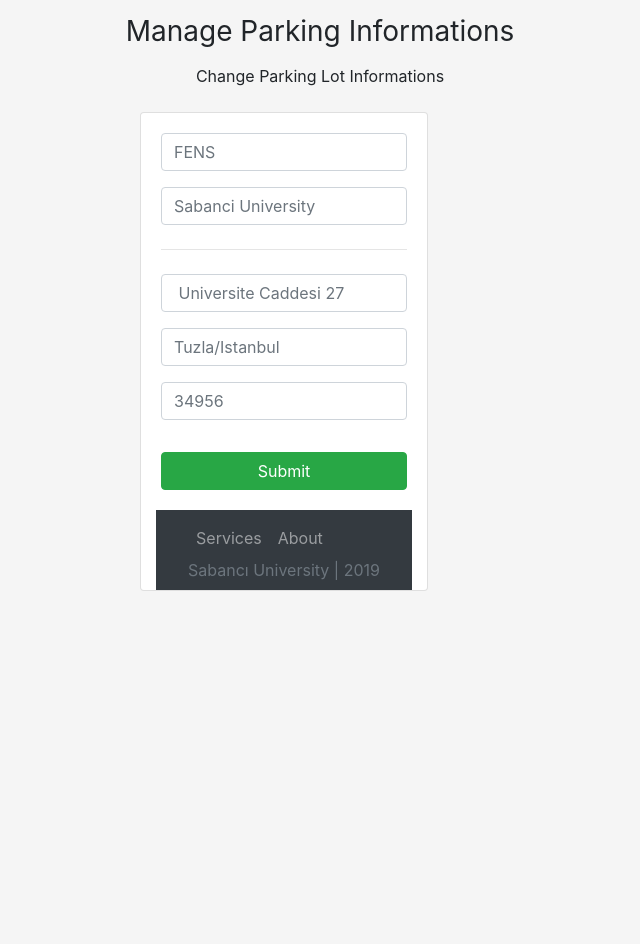
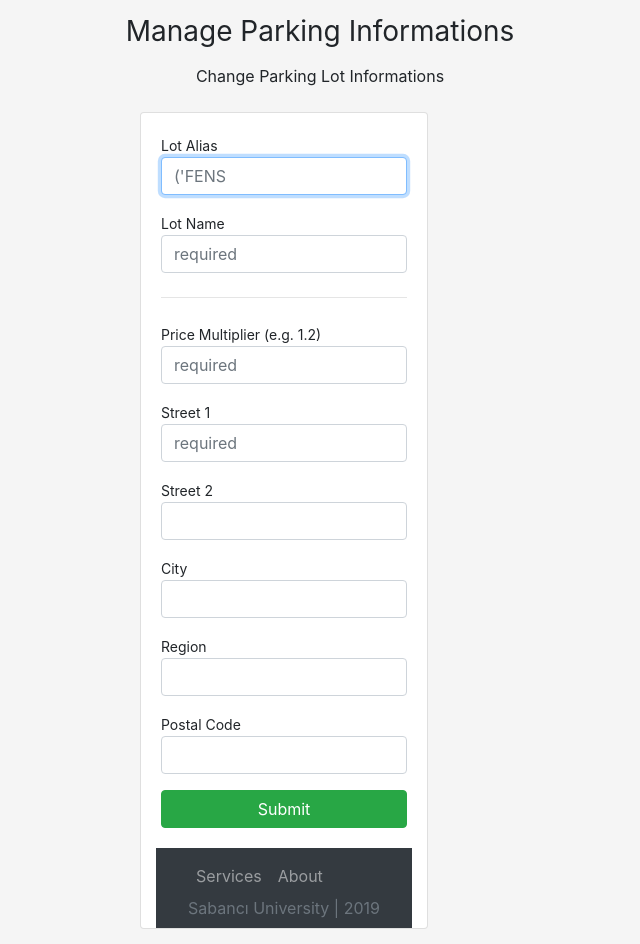
Before and after one commit to AYasinAkalin/ParkingLotManagement, a Flask app: page /lots/FENS/edit in a window 1280 px wide. Shown: the part 59-1003 px from the top of the page, without its empty margins (320-960 px from the left). Before the commit the page ends 650 px from the top, so only its background shows below. Run offline with Flask 2, Linux system fonts and the light colour scheme; the visitor is signed in with stand-in values (Sample User, id 1); data comes from the database, SQL or seed files in the repository; some libraries are stand-ins or nearby versions.

Commit message:
Update .html files

```diff
--- a/src/app/templates/account.html
+++ b/src/app/templates/account.html
@@ -5,7 +5,7 @@
   <h1>Account</h1>
   <div class="card">
     <div class="card-header">
-        <div class="btn-toolbar" role="toolbar" aria-label="Toolbar with button groups">
+        <!-- <div class="btn-toolbar" role="toolbar" aria-label="Toolbar with button groups">
 
           <div class="btn-group mr-2" role="group" aria-label="First group
           ">
@@ -17,7 +17,7 @@
           <div class="btn-group" role="group" aria-label="Third group">
             <a class="btn btn-outline-info" href="#" role="button">Link</a>
           </div>
-        </div>
+        </div> -->
     </div>
     <div class="card-body">
       <h3>User Credentials</h3>
--- a/src/app/templates/edit_lot.html
+++ b/src/app/templates/edit_lot.html
@@ -13,10 +13,12 @@
       <img src="" class="" alt="">
         <div class="card-body">
           <div class="form-group">
-            <input type="text" class="form-control" name="pricemult" id="pricemult" aria-describedby="pricemultHelp" placeholder= {{plheader[0][0]}} required>
+            <small>Lot Alias</small>
+            <input type="text" class="form-control" name="lotalias" id="lotalias" placeholder= {{plheader[0]}} autofocus required>
           </div>
           <div class="form-group">
-            <input type="text" class="form-control" name="pricemult" id="pricemult" aria-describedby="pricemultHelp" placeholder="Sabanci University" required>
+            <small>Lot Name</small>
+            <input type="text" class="form-control" name="lotname" id="lotname" placeholder={{plheader[2]}} required>
           </div>
           <p class="card-text">
           <h5 class="display-6"></h5>
@@ -25,22 +27,39 @@
             <div class="col col-sm">
 
               <div class="form-group">
-              <input type="text" class="form-control" name="pricemult" id="pricemult" aria-describedby="pricemultHelp" placeholder=" Universite Caddesi 27" required>
+                <small>Price Multiplier (e.g. 1.2)</small>
+                <input type="text" class="form-control" name="pricemult" id="pricemult" placeholder={{plheader[3]}} required>
               </div>
 
 
             <div class="form-group">
-            <input type="text" class="form-control" name="pricemult" id="pricemult" aria-describedby="pricemultHelp" placeholder="Tuzla/Istanbul" required>
+              <small>Street 1</small>
+              <input type="text" class="form-control" name="street1" id="street1" placeholder={{plheader[4]}} required>
             </div>
 
             <div class="form-group">
-            <input type="text" class="form-control" name="pricemult" id="pricemult" aria-describedby="pricemultHelp" placeholder="34956" required>
+              <small>Street 2</small>
+              <input type="text" class="form-control" name="street2" id="street2" placeholder={{plheader[5]}}>
+            </div>
+
+            <div class="form-group">
+              <small>City</small>
+              <input type="text" class="form-control" name="city" id="city" placeholder={{plheader[6]}}>
+            </div>
+
+            <div class="form-group">
+              <small>Region</small>
+              <input type="text" class="form-control" name="region" id="region" placeholder={{plheader[7]}}>
+            </div>
+
+            <div class="form-group">
+              <small>Postal Code</small>
+              <input type="text" class="form-control" name="postalcode" id="postalcode" placeholder={{plheader[8]}}>
             </div>
 
             </div>
           </div>
 
-    <p></p>
     <button type="submit" class="btn btn-success btn-block">Submit</button>
 
   </form>
--- a/src/app/templates/index.html
+++ b/src/app/templates/index.html
@@ -9,6 +9,6 @@
     <p class="lead">This website navigates you to find available parking spots.</p>
     <hr class="my-4">
     <p>You can see availability, membership advantages and many more...</p>
-    <a class="btn btn-primary btn-lg" href="#" role="button">Learn more</a>
+    <a class="btn btn-primary btn-lg" href='/lots' role="button">Start here</a>
   </div>
 {% endblock %}
```
Also changed, not shown: src/app/templates/lots.html (+13 -8 lines). Lines whose indentation alone changed are shown as unchanged.
